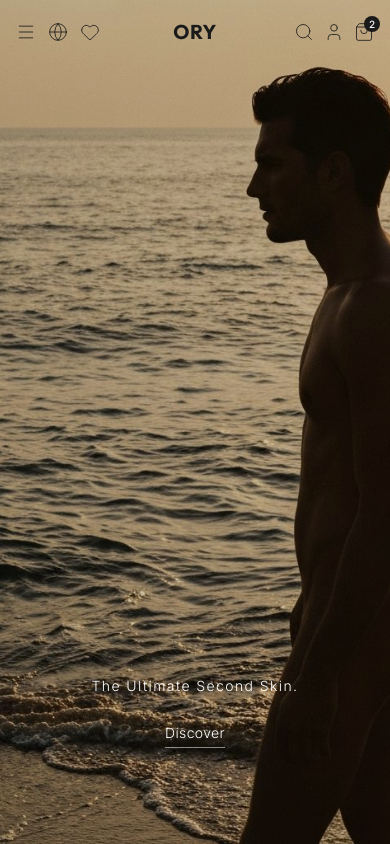
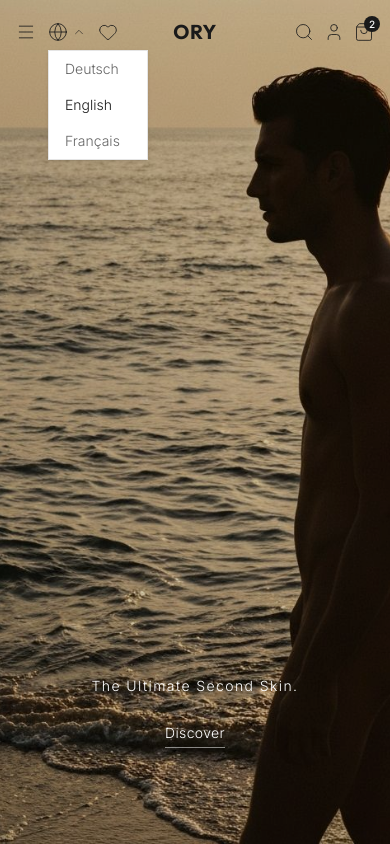
Before and after one commit to Awwyy1/ORY-V0, a Next.js app: page / in a window 390 px wide. Both pictures are taken after a click on the button 58 px from the left and 32 px from the top of the page. Shown: the top 844 px of the page. Built offline with nearby package versions, Linux system fonts and the light colour scheme.

Commit message:
feat: add language dropdown on mobile globe icon\n\nImplement language dropdown with animation and state-based icon.

```diff
--- a/components/header.tsx
+++ b/components/header.tsx
@@ -1,7 +1,7 @@
 "use client"
 
 import { useState, useEffect } from "react"
-import { Search, Heart, User, ShoppingBag, ChevronDown, Menu, Globe } from "lucide-react"
+import { Search, Heart, User, ShoppingBag, ChevronDown, ChevronUp, Menu, Globe } from "lucide-react"
 import { motion, AnimatePresence } from "framer-motion"
 
 const navLinks = [
@@ -11,9 +11,17 @@ const navLinks = [
   { name: "The Heritage", href: "#heritage" },
 ]
 
+const languages = [
+  { code: "de", name: "Deutsch" },
+  { code: "en", name: "English" },
+  { code: "fr", name: "Français" },
+]
+
 export function Header() {
   const [isScrolled, setIsScrolled] = useState(false)
   const [cartCount] = useState(2)
+  const [isLangOpen, setIsLangOpen] = useState(false)
+  const [selectedLang, setSelectedLang] = useState("en")
 
   useEffect(() => {
     const handleScroll = () => {
@@ -48,14 +56,50 @@ export function Header() {
               >
                 <Menu strokeWidth={1} className="w-5 h-5" />
               </button>
+              <div className="relative">
                 <button
-                className={`transition-colors duration-300 ${
+                  onClick={() => setIsLangOpen(!isLangOpen)}
+                  className={`flex items-center gap-1 transition-colors duration-300 ${
                     isScrolled ? "text-[#1A1A1A]" : "text-[#1A1A1A]"
                   }`}
                   aria-label="Language"
                 >
                   <Globe strokeWidth={1} className="w-5 h-5" />
+                  {isLangOpen ? (
+                    <ChevronUp strokeWidth={1} className="w-3.5 h-3.5" />
+                  ) : (
+                    <ChevronDown strokeWidth={1} className="w-3.5 h-3.5" />
+                  )}
                 </button>
+
+                {/* Language Dropdown */}
+                <AnimatePresence>
+                  {isLangOpen && (
+                    <motion.div
+                      initial={{ opacity: 0, y: -4 }}
+                      animate={{ opacity: 1, y: 0 }}
+                      exit={{ opacity: 0, y: -4 }}
+                      transition={{ duration: 0.15 }}
+                      className="absolute top-full left-0 mt-2 bg-white border border-[#E5E5E5] shadow-sm min-w-[100px]"
+                    >
+                      {languages.map((lang) => (
+                        <button
+                          key={lang.code}
+                          onClick={() => {
+                            setSelectedLang(lang.code)
+                            setIsLangOpen(false)
+                          }}
+                          className={`w-full text-left px-4 py-2 text-sm font-light transition-colors hover:bg-[#F5F5F5] ${
+                            selectedLang === lang.code ? "text-[#1A1A1A]" : "text-[#666666]"
+                          }`}
+                        >
+                          {lang.name}
+                        </button>
+                      ))}
+                    </motion.div>
+                  )}
+                </AnimatePresence>
+              </div>
               <button
                 className={`transition-colors duration-300 ${
                   isScrolled ? "text-[#1A1A1A]" : "text-[#1A1A1A]"
```
Lines whose indentation alone changed are shown as unchanged.
